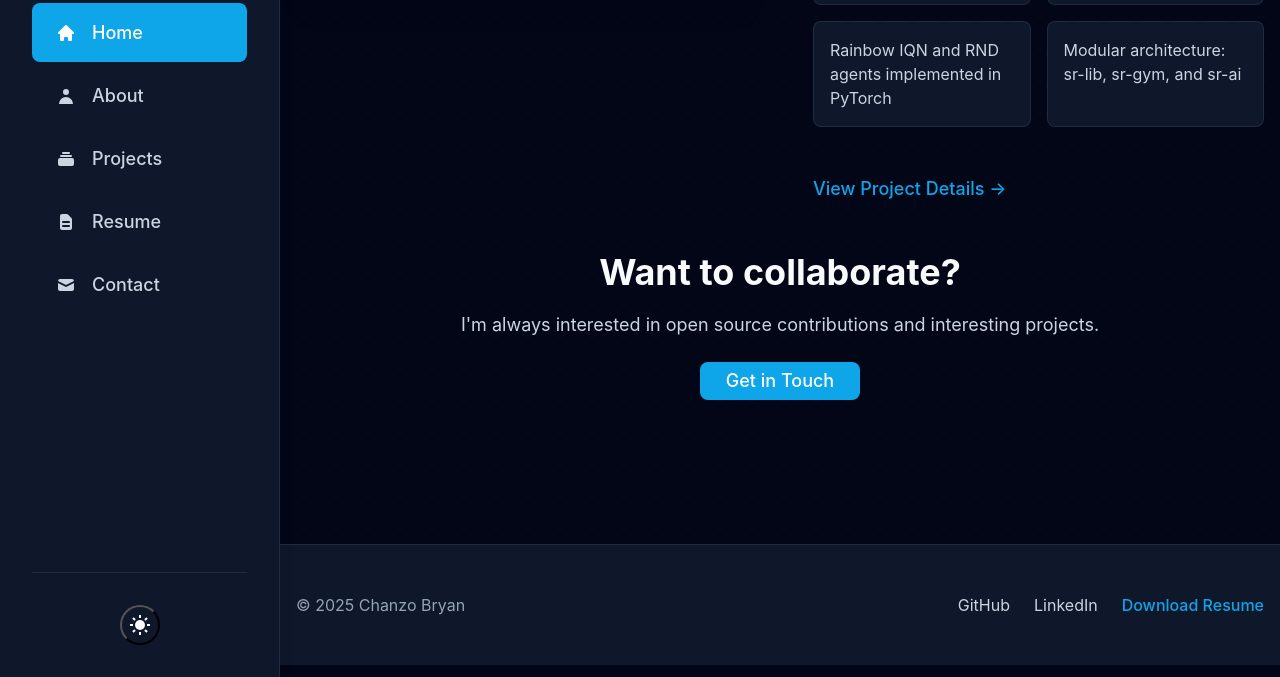
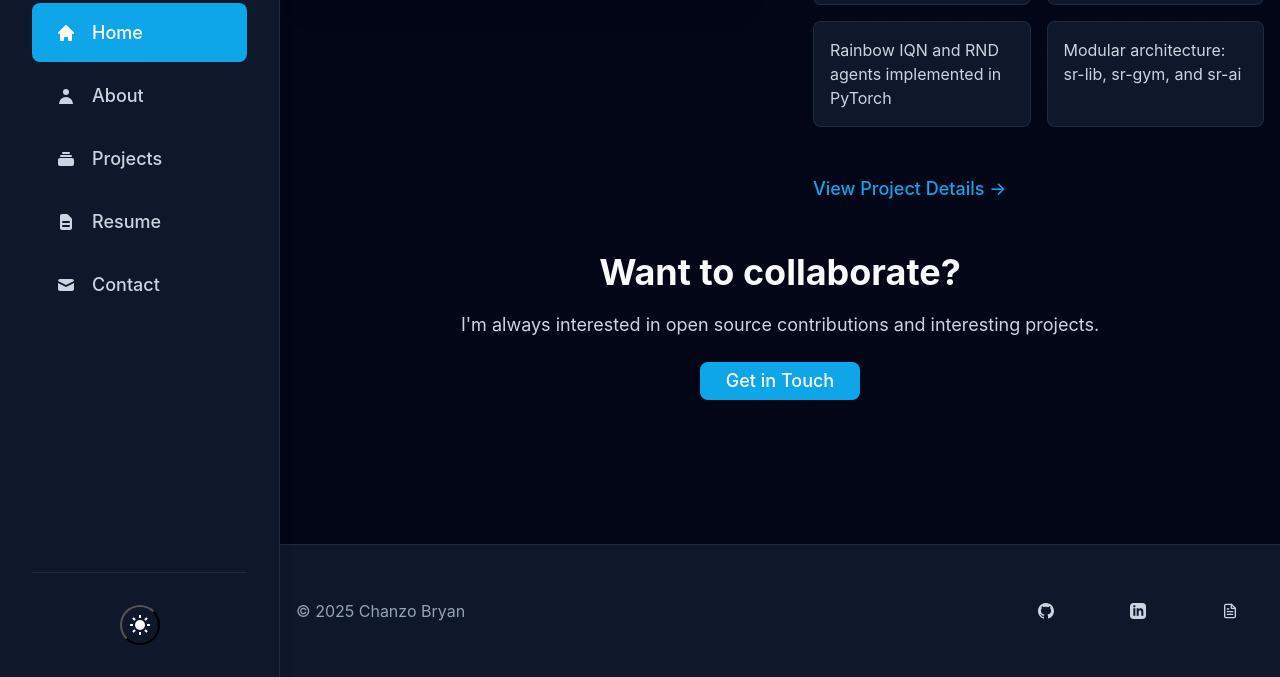
Before and after one commit to Chainso/chanzobryan.com, a Jekyll site: the page built from index.html, in a window 1280 px wide and 900 px high, scrolled down 3970 px, cut to the strip 223-900 px from the top of the window. Built offline with Jekyll 4.4.1, drawn with Linux system fonts in a browser that asks for light colours.

Commit message:
style: replace footer text links with icon buttons

```diff
--- a/_includes/footer.html
+++ b/_includes/footer.html
@@ -4,9 +4,25 @@
       <p>&copy; {{ 'now' | date: "%Y" }} Chanzo Bryan</p>
     </div>
     <div class="footer-right">
-      <a href="https://github.com/{{ site.social.github }}" target="_blank" rel="noopener">GitHub</a>
-      <a href="https://linkedin.com/in/{{ site.social.linkedin }}" target="_blank" rel="noopener">LinkedIn</a>
-      <a href="/assets/files/Chanzo_Bryan_Resume.pdf" target="_blank" class="footer-resume">Download Resume</a>
+      <a href="https://github.com/{{ site.social.github }}" target="_blank" rel="noopener" class="btn btn-ghost" aria-label="GitHub">
+        <svg width="20" height="20" viewBox="0 0 24 24" fill="currentColor">
+          <path d="M12 0c-6.626 0-12 5.373-12 12 0 5.302 3.438 9.8 8.207 11.387.599.111.793-.261.793-.577v-2.234c-3.338.726-4.033-1.416-4.033-1.416-.546-1.387-1.333-1.756-1.333-1.756-1.089-.745.083-.729.083-.729 1.205.084 1.839 1.237 1.839 1.237 1.07 1.834 2.807 1.304 3.492.997.107-.775.418-1.305.762-1.604-2.665-.305-5.467-1.334-5.467-5.931 0-1.311.469-2.381 1.236-3.221-.124-.303-.535-1.524.117-3.176 0 0 1.008-.322 3.301 1.23.957-.266 1.983-.399 3.003-.404 1.02.005 2.047.138 3.006.404 2.291-1.552 3.297-1.23 3.297-1.23.653 1.653.242 2.874.118 3.176.77.84 1.235 1.911 1.235 3.221 0 4.609-2.807 5.624-5.479 5.921.43.372.823 1.102.823 2.222v3.293c0 .319.192.694.801.576 4.765-1.589 8.199-6.086 8.199-11.386 0-6.627-5.373-12-12-12z"/>
+        </svg>
+      </a>
+      <a href="https://linkedin.com/in/{{ site.social.linkedin }}" target="_blank" rel="noopener" class="btn btn-ghost" aria-label="LinkedIn">
+        <svg width="20" height="20" viewBox="0 0 24 24" fill="currentColor">
+          <path d="M19 0h-14c-2.761 0-5 2.239-5 5v14c0 2.761 2.239 5 5 5h14c2.762 0 5-2.239 5-5v-14c0-2.761-2.238-5-5-5zm-11 19h-3v-11h3v11zm-1.5-12.268c-.966 0-1.75-.79-1.75-1.764s.784-1.764 1.75-1.764 1.75.79 1.75 1.764-.783 1.764-1.75 1.764zm13.5 12.268h-3v-5.604c0-3.368-4-3.113-4 0v5.604h-3v-11h3v1.765c1.396-2.586 7-2.777 7 2.476v6.759z"/>
+        </svg>
+      </a>
+      <a href="/assets/files/Chanzo_Bryan_Resume.pdf" target="_blank" class="btn btn-ghost" aria-label="Resume">
+        <svg width="20" height="20" viewBox="0 0 24 24" fill="none" stroke="currentColor" stroke-width="2" stroke-linecap="round" stroke-linejoin="round">
+          <path d="M14 2H6a2 2 0 0 0-2 2v16a2 2 0 0 0 2 2h12a2 2 0 0 0 2-2V8z"></path>
+          <polyline points="14 2 14 8 20 8"></polyline>
+          <line x1="16" y1="13" x2="8" y2="13"></line>
+          <line x1="16" y1="17" x2="8" y2="17"></line>
+          <polyline points="10 9 9 9 8 9"></polyline>
+        </svg>
+      </a>
     </div>
   </div>
 </footer>
```
